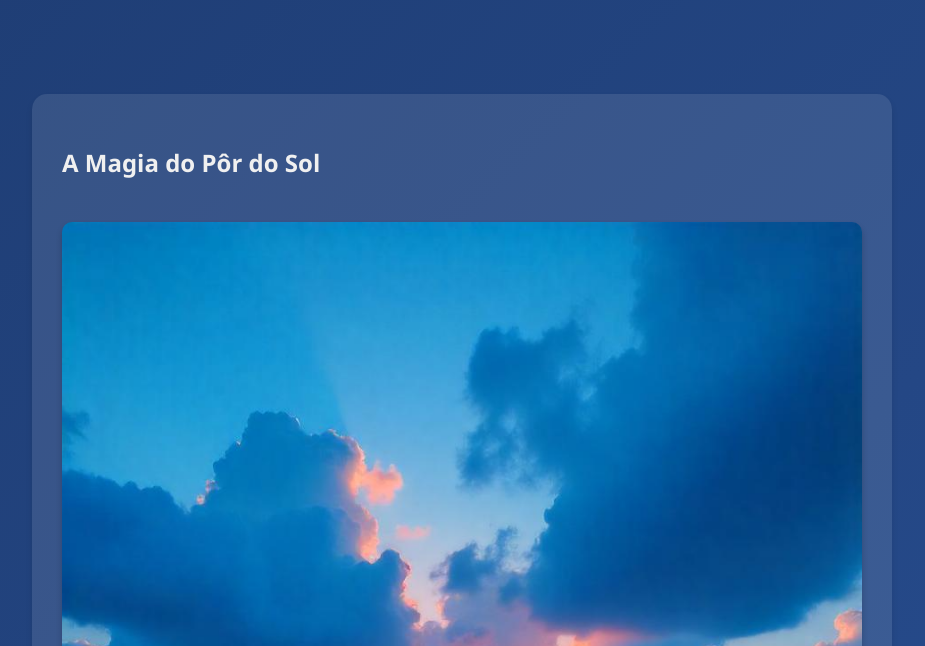
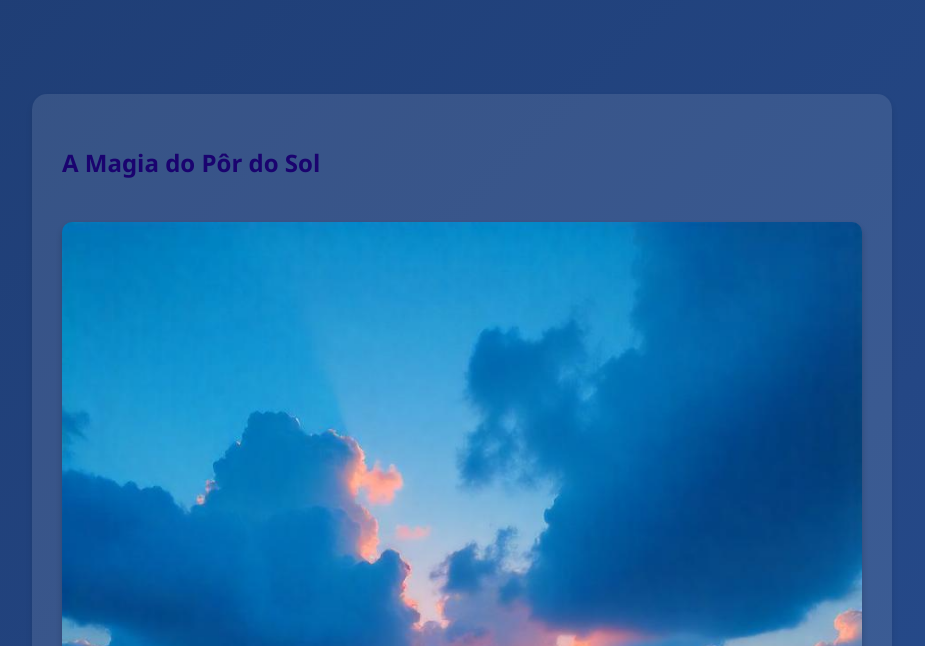
Before and after one commit to samuelfigueired/Blog-Por-do-sol, a plain HTML site: page index.html in a window 1280 px wide. Shown: the part 154-800 px from the top of the page, without its empty margins (178-1103 px from the left). Drawn offline with Linux system fonts and the light colour scheme.

Commit message:
Att Style.css

```diff
--- a/style.css
+++ b/style.css
@@ -1,6 +1,6 @@
 body {
     background: linear-gradient(135deg, #1e3c72 0%, #2a5298 100%);
-    color: #f0f0f0;
+    color: #1a036f;
     font-family: 'Segoe UI', Tahoma, Geneva, Verdana, sans-serif;
     margin: 0;
     padding: 20px;
```
